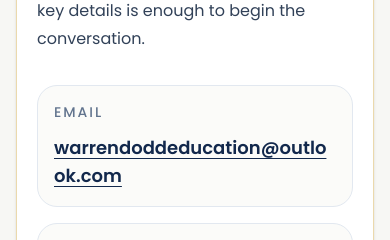
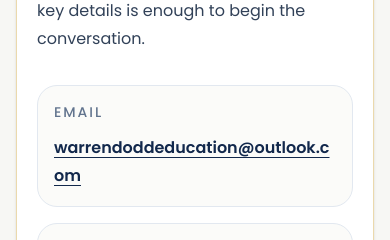
Before and after one commit to davedodd89-ai/warren-dodd-education, a Next.js app: page /contact in a window 390 px wide. Shown: the part 1080-1320 px from the top of the page. Built offline with nearby package versions, Linux system fonts and the light colour scheme.

Commit message:
Fix mobile email wrapping on contact page

```diff
--- a/app/contact/page.tsx
+++ b/app/contact/page.tsx
@@ -88,7 +88,8 @@ export default function ContactPage() {
                   </p>
                   <a
                     href="mailto:warrendoddeducation@outlook.com"
-                    className="mt-3 block min-w-0 break-all text-lg font-semibold text-[#12284C] underline underline-offset-4 sm:text-2xl"
+                    aria-label="Email warrendoddeducation@outlook.com"
+                    className="mt-3 block max-w-full text-[1rem] font-semibold leading-7 text-[#12284C] underline underline-offset-4 [overflow-wrap:anywhere] sm:text-2xl sm:leading-8"
                   >
                     warrendoddeducation@outlook.com
                   </a>
```
